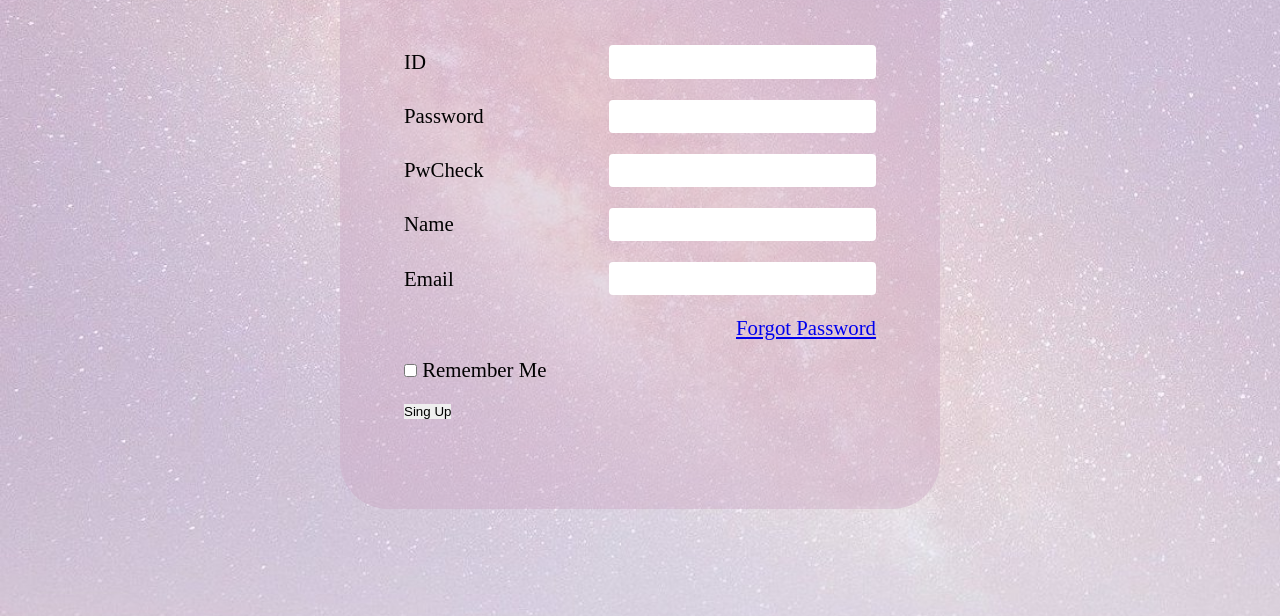
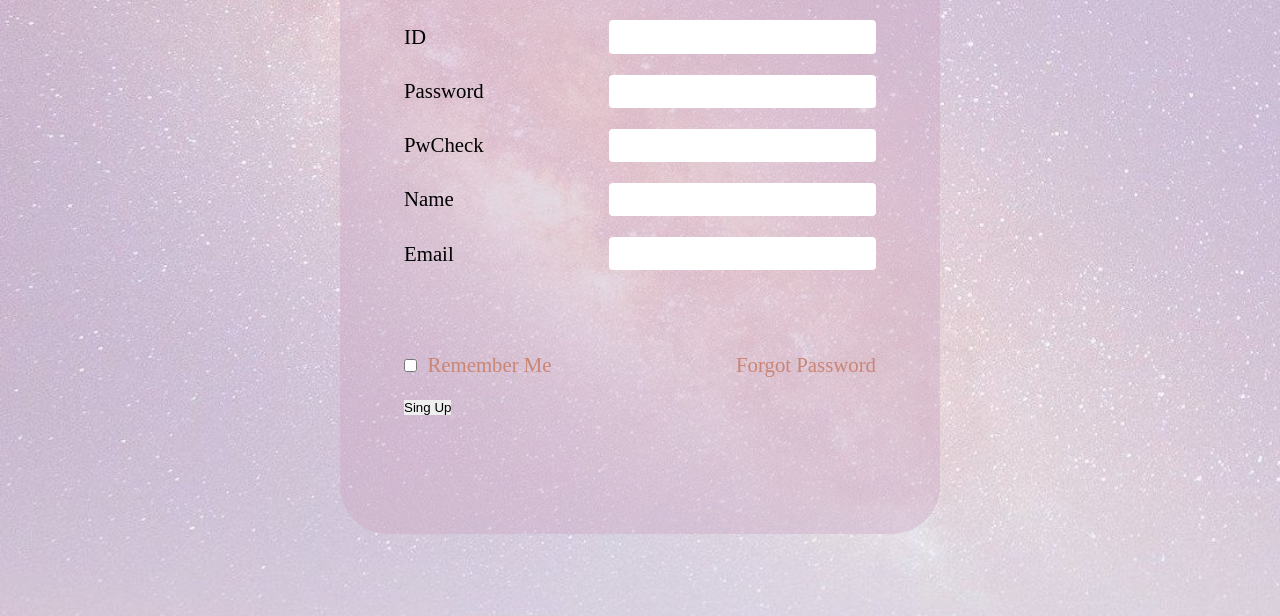
Before and after one commit to jiye-7/login-form-validation, a plain HTML site: page index.html in a window 1280 px wide. Shown: the part 481-1097 px from the top of the page. Drawn offline with nearby package versions, Linux system fonts and the light colour scheme.

Commit message:
form footer styling

```diff
--- a/index.html
+++ b/index.html
@@ -40,7 +40,7 @@
           <div class="form--list">
             <div class="form--list__check">
               <input type="checkbox" class="rember-check" />
-              <span>Remember Me</span>
+              <span>&nbsp;Remember Me</span>
             </div>
             <a href="#">Forgot Password</a>
           </div>
--- a/styles.css
+++ b/styles.css
@@ -22,7 +22,7 @@ font-family: 'Montserrat', sans-serif; */
 .form {
   background-color: rgb(203, 166, 195, 0.4);
   width: 600px;
-  height: 700px;
+  height: 750px;
   padding: 4rem;
   border-radius: 3rem;
 }
@@ -51,6 +51,7 @@ font-family: 'Montserrat', sans-serif; */
 .form--list label {
   display: flex;
   align-items: center;
+  font-weight: lighter;
 }
 
 .form--list__input {
@@ -59,6 +60,16 @@ font-family: 'Montserrat', sans-serif; */
   border-radius: 0.3em;
 }
 
+.form--list:last-child {
+  margin-top: 4em;
+}
+
 .form--list__check {
-  padding-top: 2em;
+  font-weight: 400;
+  color: rgb(201, 134, 117);
 }
+
+.form--list > a {
+  text-decoration: none;
+  color: rgb(201, 134, 117);
+}
```
